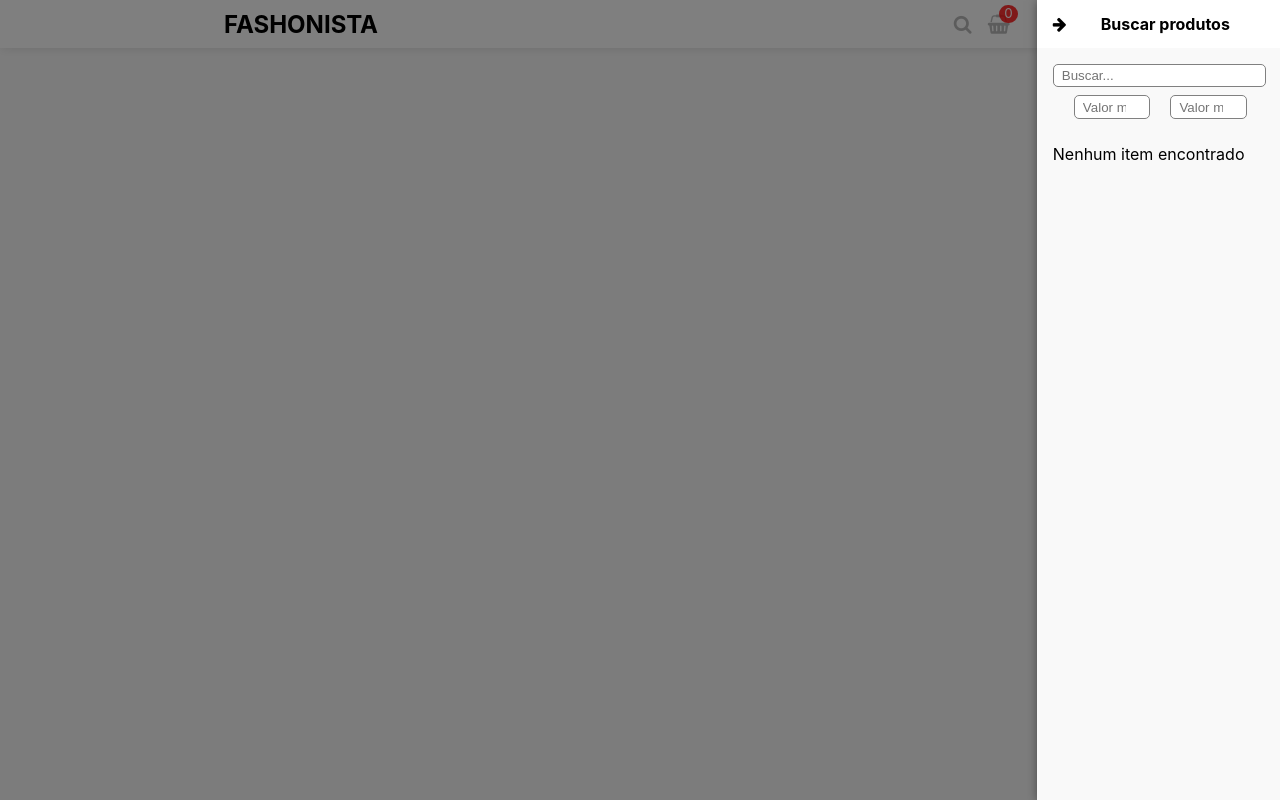
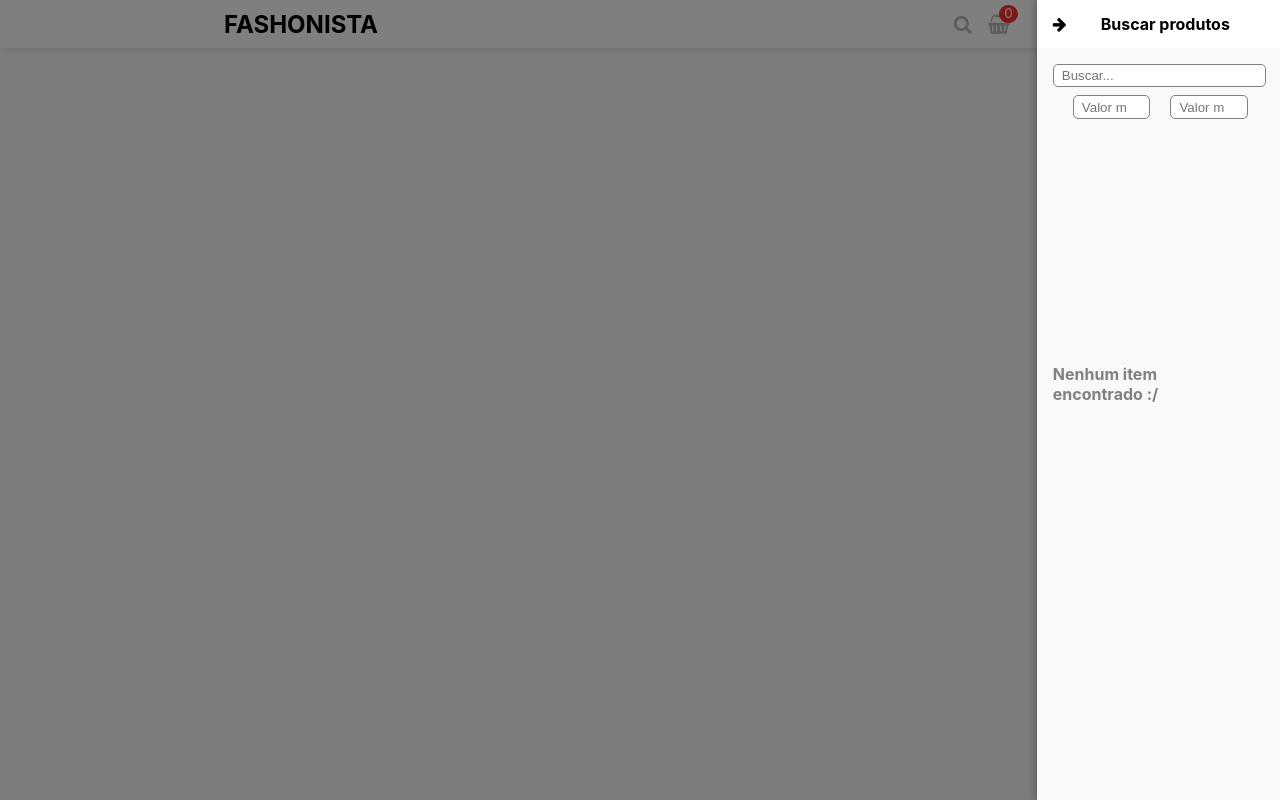
Before and after one commit to rosanarezende/Codenation-Fashionista-Ecommerce, a React (Create React App) app in the folder app/: page /detail in a window 1280 px wide. Both pictures are taken after a click on the element 962 px from the left and 24 px from the top of the page. Built offline with nearby package versions, Linux system fonts and the light colour scheme.

Commit message:
estilização

```diff
--- /dev/null
+++ b/app/src/containers/Detail/index.css
@@ -0,0 +1,15 @@
+.detail {
+    display: flex;
+    width: 65vw;
+    margin: 6vh auto 0;
+    padding: 2rem 5%;
+
+  }
+
+  @media screen and (max-width: 1200px) {
+    .detail {
+      flex-direction: column;
+      padding: 1rem 5%;
+      width: 90%;
+    }
+  }
--- /dev/null
+++ b/app/src/containers/Detail/index.js
@@ -0,0 +1,30 @@
+import React from 'react'
+
+import './index.css'
+
+import DetailImage from '../../components/DetailImage'
+import DetailText from '../../components/DetailText'
+
+export function Detail(props) {
+    const {
+        product,
+        selectedSize,
+        setSelectedSize,
+        addProductToCart
+    } = props
+
+    return (
+        <div className="detail" data-testid="detail">
+            <DetailImage product={product} />
+
+            <DetailText
+                product={product}
+                selectedSize={selectedSize}
+                setSelectedSize={setSelectedSize}
+                addProductToCart={addProductToCart}
+            />
+        </div>
+    )
+}
+
+export default Detail
--- a/app/src/containers/Search/index.css
+++ b/app/src/containers/Search/index.css
@@ -18,7 +18,6 @@
     }
 }
 
-/* header */
 .search__header{
     background-color: white;
     height: 6vh;
@@ -28,7 +27,6 @@
     padding-right: 2rem;
 }
 
-/* a */
 .search__icon-link{
     margin: 1rem;
     text-decoration: none;
@@ -40,8 +38,6 @@
     color: #bababa;
 }
 
-
-/* main */
 .search__main{
     background-color: #f9f9f9;
     width: 100%;
@@ -54,7 +50,6 @@
     }
 }
 
-/* footer */
 .search__footer{
     background-color: #f9f9f9;
     width: 100%;
@@ -93,7 +88,7 @@
 }
 
 .search__input-number{
-    width: 30%;
+    width: 35%;
     border-radius: 5px;
     border: 1px solid grey;
     outline: 0;
@@ -104,3 +99,14 @@
 .search__quantity{
     margin-bottom: 1rem;
 }
+
+.search__empty{
+    display: flex;
+    height: 60vh;
+    justify-content: center;
+    align-items: center;
+}
+
+.search__empty-text{
+    color: gray;
+}
--- a/app/src/containers/Search/index.js
+++ b/app/src/containers/Search/index.js
@@ -87,9 +87,9 @@ export function Search(props) {
 					<div className="search__container">
 						{filteredItens.length === 0
 							?
-							<p className="search__quantity" data-testid="search-any">
-								Nenhum item encontrado
-                        </p>
+							<div className="search__empty" data-testid="search-any">
+								<h4 className="search__empty-text">Nenhum item encontrado :/</h4>
+                        	</div>
 							:
 							<p className="search__quantity" data-testid="search-any">
 								{filteredItens.length} itens
--- a/app/src/containers/ShoppingCart/index.css
+++ b/app/src/containers/ShoppingCart/index.css
@@ -57,6 +57,17 @@
     margin: 1rem auto;
 }
 
+.shopping-cart__empty{
+    display: flex;
+    height: 80vh;
+    justify-content: center;
+    align-items: center;
+}
+
+.shopping-cart__empty-text{
+    color: gray;
+}
+
 .shopping-cart__footer{
     background-color: black;
     color: white;
--- a/app/src/containers/ShoppingCart/index.js
+++ b/app/src/containers/ShoppingCart/index.js
@@ -48,13 +48,19 @@ export function ShoppingCart(props) {
 				<main className="shopping-cart__main">
 
 					<div className="shopping-cart__container">
-						{allItensInShoppingCart.map((product, index) => (
-							<ProductInCart key={index} product={product}
-								removeProductFromCart={removeProductFromCart}
-								changeQuantity={changeQuantity}
-							/>
-						))}
-
+						{allItensInShoppingCart.length > 0
+							? allItensInShoppingCart.map((product, index) => (
+								<ProductInCart key={index} product={product}
+									removeProductFromCart={removeProductFromCart}
+									changeQuantity={changeQuantity}
+								/>
+							))
+							: (
+								<div className="shopping-cart__empty">
+									<h4 className="shopping-cart__empty-text">Sua sacola está vazia :/</h4>
+								</div>
+							)
+						}
 					</div>
 
 				</main>
--- a/app/src/routes/DetailPage/index.css
+++ /dev/null
@@ -1,15 +0,0 @@
-.detail {
-  display: flex;
-  width: 65vw;
-  margin: 6vh auto 0;
-  padding: 2rem 5%;
-
-}
-
-@media screen and (max-width: 1200px) {
-  .detail {
-    flex-direction: column;
-    padding: 1rem 5%;
-    width: 90%;
-  }
-}
--- a/app/src/routes/DetailPage/index.js
+++ b/app/src/routes/DetailPage/index.js
@@ -4,15 +4,12 @@ import { connect } from 'react-redux'
 import { setSelectedSize } from '../../actions/products'
 import { addProductToCart } from "../../actions/shoppingCart"
 
-import './index.css'
-
 import ErrorBoundary from '../../containers/ErrorBoundary'
 import Header from '../../containers/Header';
 import Search from '../../containers/Search';
 import ShoppingCart from '../../containers/ShoppingCart'
 
-import DetailImage from '../../components/DetailImage'
-import DetailText from '../../components/DetailText'
+import { Detail } from '../../containers/Detail'
 
 export function DetailPage(props) {
 	const {
@@ -31,7 +28,7 @@ export function DetailPage(props) {
 	})
 
 	useEffect(() => {
-		return () => setSelectedSize("") // limpa detalhes quando saio da página
+		return () => setSelectedSize("")
 	}, [setSelectedSize])
 
 	return (
@@ -39,16 +36,12 @@ export function DetailPage(props) {
 			<Header />
 
 			{product &&
-				<div className="detail" data-testid="detail">
-					<DetailImage product={product} />
-
-					<DetailText
-						product={product}
-						selectedSize={selectedSize}
-						setSelectedSize={setSelectedSize}
-						addProductToCart={addProductToCart}
-					/>
-				</div>
+				<Detail
+					product={product}
+					selectedSize={selectedSize}
+					setSelectedSize={setSelectedSize}
+					addProductToCart={addProductToCart}
+				/>
 			}
 
 			{shoppingCartAppears &&
@@ -66,7 +59,6 @@ const mapStateToProps = state => ({
 	shoppingCartAppears: state.shoppingCart.shoppingCartAppears,
 	searchAppears: state.search.searchAppears,
 	selectedSize: state.products.selectedSize,
-
 	allItensInShoppingCart: state.shoppingCart.allItensInShoppingCart,
 })
 
```
